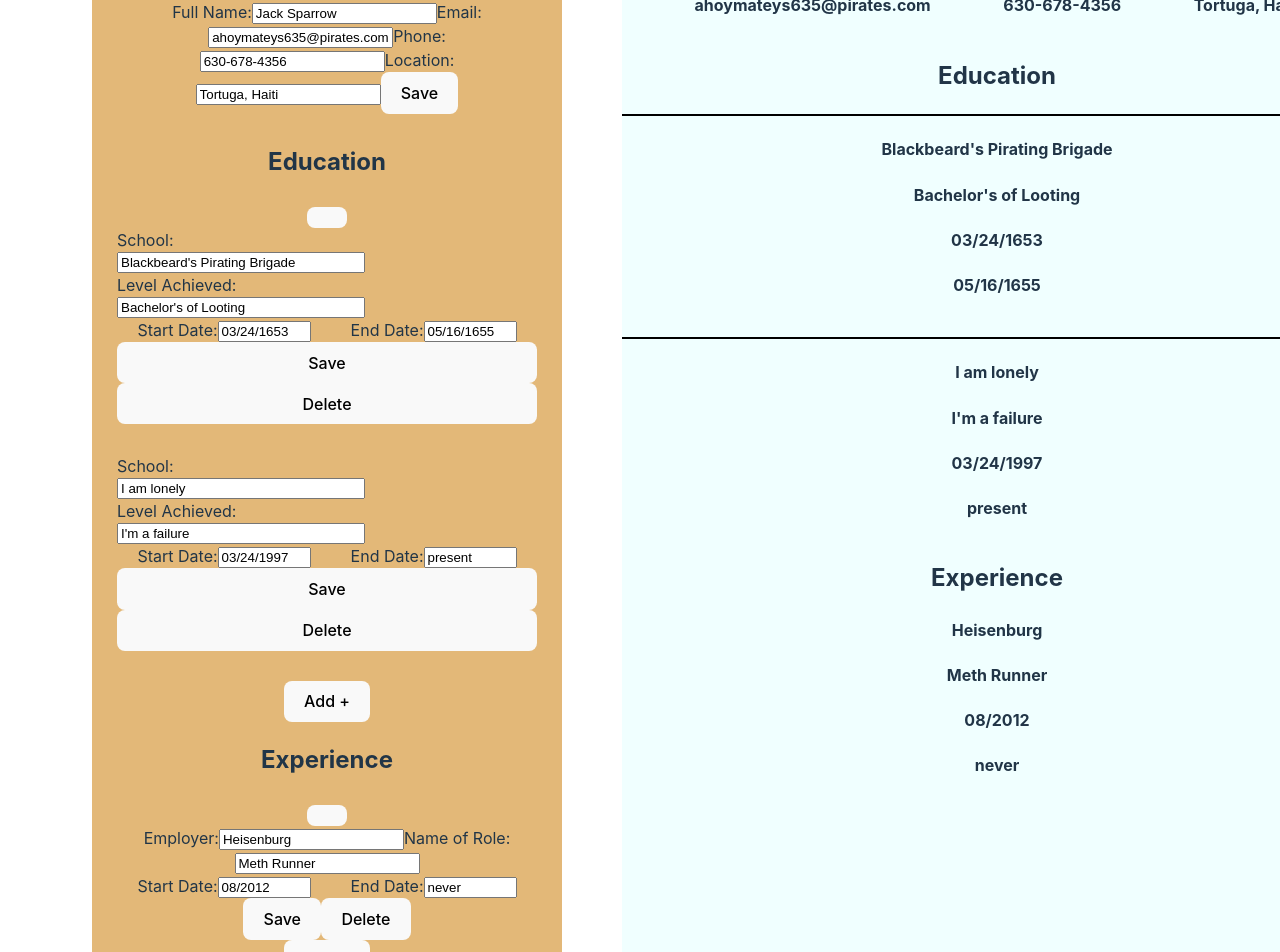
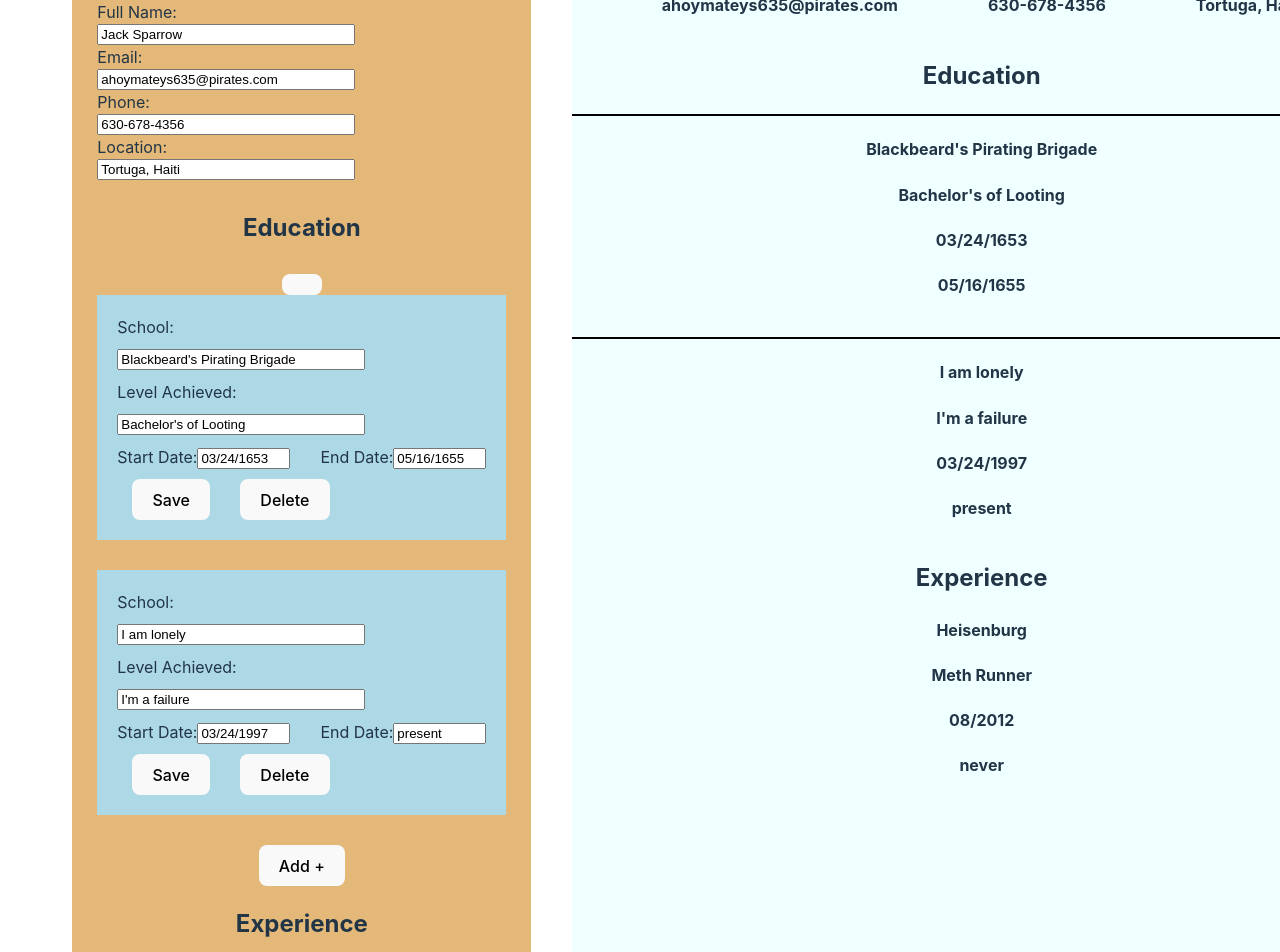
Before and after one commit to tgorsk15/cv-application, a React (Vite) app: page / in a window 1280 px wide. Shown: the part 160-1112 px from the top of the page. Built offline with nearby package versions, Linux system fonts and the light colour scheme.

Commit message:
Style edit section of the page

```diff
--- a/src/App.jsx
+++ b/src/App.jsx
@@ -13,6 +13,7 @@ import './App.css'
 import './styles/pageStructure.css';
 import './styles/infoStyles.css';
 import './styles/educationStyles.css';
+import './styles/experienceStyles.css';
 
 
 function App() {
--- a/src/components/educationInput.jsx
+++ b/src/components/educationInput.jsx
@@ -103,8 +103,8 @@ export function EducationInput ({
                                 />
                             </div>
 
-
-                            <button className='Save'
+                            <div className='education-buttons'>
+                                <button className='save'
                                     onClick={(e) => {
                                         e.preventDefault();
                                         handleSaveEducation(tempEducationData)
@@ -120,6 +120,8 @@ export function EducationInput ({
                                 >
                                     Delete
                                 </button>
+                            </div>
+
                         </form>
 
                     )
--- a/src/components/experienceInput.jsx
+++ b/src/components/experienceInput.jsx
@@ -95,7 +95,8 @@ return (
                                 }}
                                  />
                             </div>
-                             <button className='Save'
+                            <div className='experience-buttons'>
+                                <button className='save'
                                     onClick={(e) => {
                                         e.preventDefault();
                                         handleSaveExperience(tempExperienceData);
@@ -111,6 +112,8 @@ return (
                                 >
                                     Delete
                                 </button>
+                            </div>
+
                         </form>
                     )
 
--- a/src/components/infoInput.jsx
+++ b/src/components/infoInput.jsx
@@ -23,7 +23,7 @@ export function InfoInput({ infoDetails, onChange }) {
 
             <div className="info-inputs-container">
 
-                <form action="push">
+                <form action="push" className='info-form'>
                     <label htmlFor="info-name">Full Name:</label>
                     <input
                         type="text"
@@ -68,8 +68,6 @@ export function InfoInput({ infoDetails, onChange }) {
                         }}
                     />
 
-
-                    <button className='submit-info' onSubmit={submitInfo}>Save</button>
                 </form>
 
 
--- a/src/styles/educationStyles.css
+++ b/src/styles/educationStyles.css
@@ -8,8 +8,10 @@
     /* display: block; */
     display: flex;
     flex-direction: column;
-    /* flex-wrap: wrap; */
+    gap: 10px;
     margin-bottom: 30px;
+    background-color: lightblue;
+    padding: 20px;
 }
 
 .education-dates {
@@ -34,7 +36,15 @@
 }
 
 #start-date {
-    margin-right: 40px;
+    margin-right: 30px;
+}
+
+.education-buttons {
+    display: flex;
+}
+
+.save, .delete {
+    margin: 0px 15px;
 }
 
 
--- /dev/null
+++ b/src/styles/experienceStyles.css
@@ -0,0 +1,21 @@
+.experience-edit-form {
+    /* display: block; */
+    display: flex;
+    flex-direction: column;
+    gap: 10px;
+    margin-bottom: 30px;
+    background-color: rgb(161, 133, 216);
+    padding: 20px;
+}
+
+.experience-edit-form > label {
+    display: block;
+    text-align: left;
+}
+
+
+
+
+.experience-buttons {
+    display: flex;
+}
--- a/src/styles/infoStyles.css
+++ b/src/styles/infoStyles.css
@@ -6,6 +6,20 @@
 
 }
 
+.info-form {
+    display: flex;
+    flex-direction: column;
+}
+
+.info-form > label {
+    display: block;
+    text-align: left;
+}
+
+.info-form > input {
+    max-width: 250px;
+}
+
 .info-details {
     display: flex;
     justify-content: space-evenly;
--- a/src/styles/pageStructure.css
+++ b/src/styles/pageStructure.css
@@ -20,8 +20,12 @@
 
 .display-card {
     background-color: azure;
-    min-width: 750px;
+    min-width: 820px;
 }
+
+/* edit form */
+
+
 
 @media (max-width: 1600px) {
     #root {
```
Lines whose indentation alone changed are shown as unchanged.
